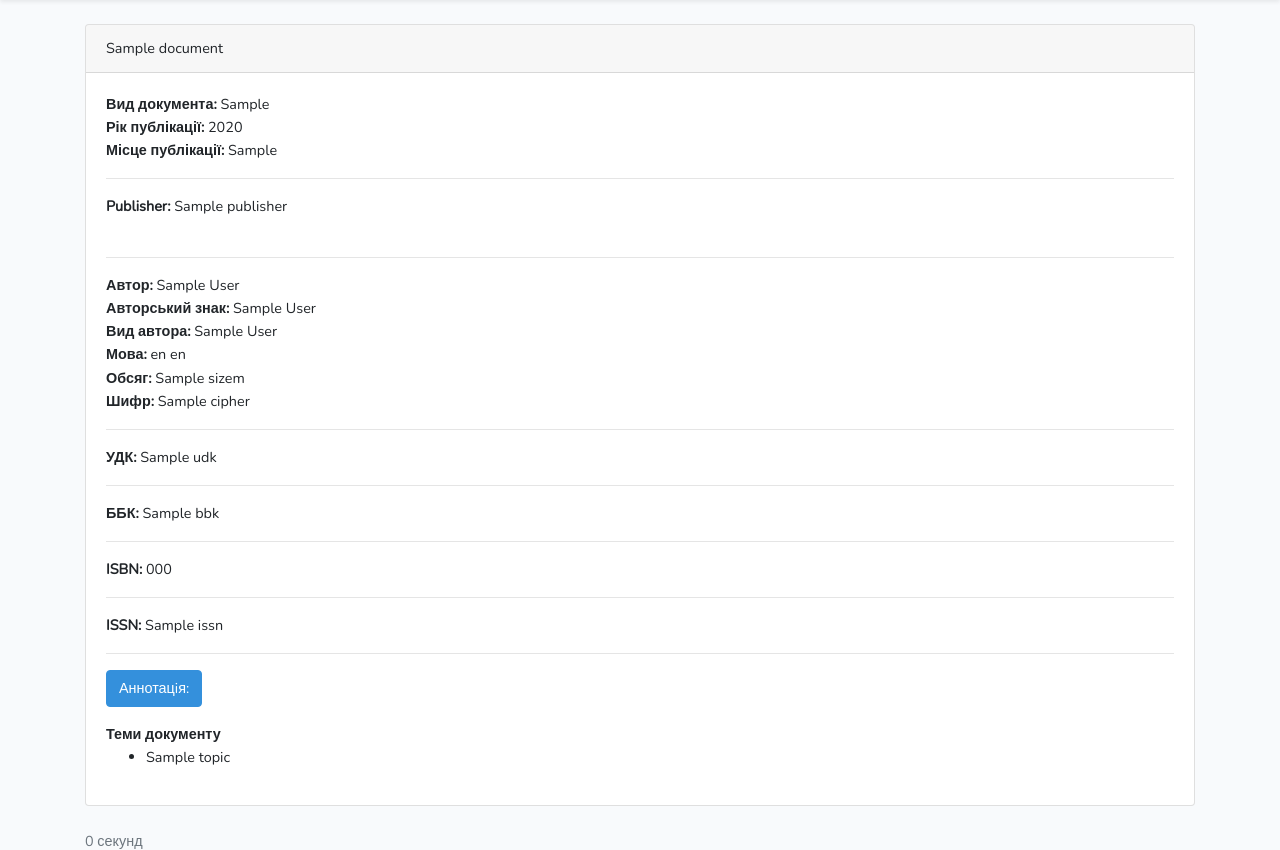
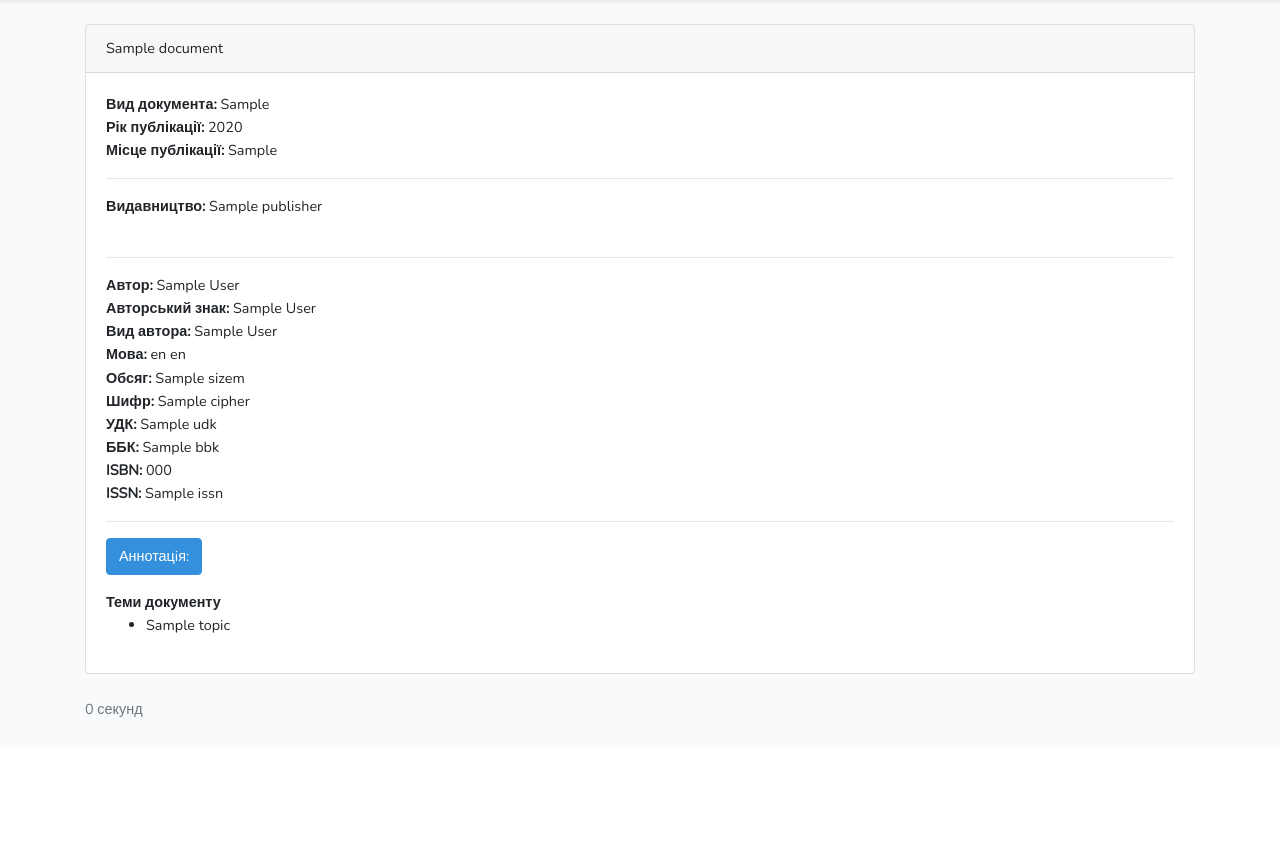
Before and after one commit to andrewlytvyn/Library-Web-Client, a Laravel app: template resources/views/book.blade.php in a window 1280 px wide. Shown: the part 55-905 px from the top of the page. After the commit the page ends 772 px from the top, so only its background shows below. Run offline with Laravel 8, Linux system fonts and the light colour scheme; the template is opened without the code that fills it: most values are stand-ins (such as "Sample title", 1, 10 or a date in 2020).

Commit message:
Update book.blade.php

```diff
--- a/resources/views/book.blade.php
+++ b/resources/views/book.blade.php
@@ -10,17 +10,17 @@
                         @isset($document->doc_type)<b>Вид документа:</b>&nbsp;{{$document->doc_type}}<br>@endisset
                         @isset($document->publ_year)<b>Рік публікації:</b> {{$document->publ_year}}<br>@endisset
                         @isset($document->publ_place)<b>Місце публікації:</b> {{$document->publ_place}}<br>@endisset
-                        @isset($document->publisher)<hr><b>Publisher:</b> {{$document->publisher}}<br><br>@endisset
+                        @isset($document->publisher)<hr><b>Видавництво:</b> {{$document->publisher}}<br><br>@endisset
                         @isset($document->author)<hr><b>Автор:</b>&nbsp;{{$document->author}}&nbsp;<br>@endisset
                         @isset($document->author_mark)<b>Авторський знак:</b>&nbsp;{{$document->author_mark}}&nbsp;<br>@endisset
                         @isset($document->author_type)<b>Вид автора:</b>&nbsp;{{$document->author_type}}<br>@endisset
                         @isset($document->lang_kod)<b>Мова:</b>&nbsp;{{$document->lang_kod}}&nbsp;{{$document->lang}}&nbsp;<br>@endisset
                         @isset($document->sizem)<b>Обсяг:</b>&nbsp;{{$document->sizem}}<br>@endisset
                         @isset($document->cipher)<b>Шифр:</b>&nbsp;{{$document->cipher}}<br>@endisset
-                        @isset($document->udk)<hr><b>УДК:</b>&nbsp;{{$document->udk}}<br>@endisset
-                        @isset($document->bbk)<hr><b>ББК:</b>&nbsp;{{$document->bbk}}<br>@endisset
-                        @isset($document->isbn)<hr><b>ISBN:</b>&nbsp;{{$document->isbn}}<br>@endisset
-                        @isset($document->issn)<hr><b>ISSN:</b>&nbsp;{{$document->issn}}<br>@endisset
+                        @isset($document->udk)<b>УДК:</b>&nbsp;{{$document->udk}}<br>@endisset
+                        @isset($document->bbk)<b>ББК:</b>&nbsp;{{$document->bbk}}<br>@endisset
+                        @isset($document->isbn)<b>ISBN:</b>&nbsp;{{$document->isbn}}<br>@endisset
+                        @isset($document->issn)<b>ISSN:</b>&nbsp;{{$document->issn}}<br>@endisset
                         @isset($document->annotation)
                                 <hr>
                                 <p>
```
